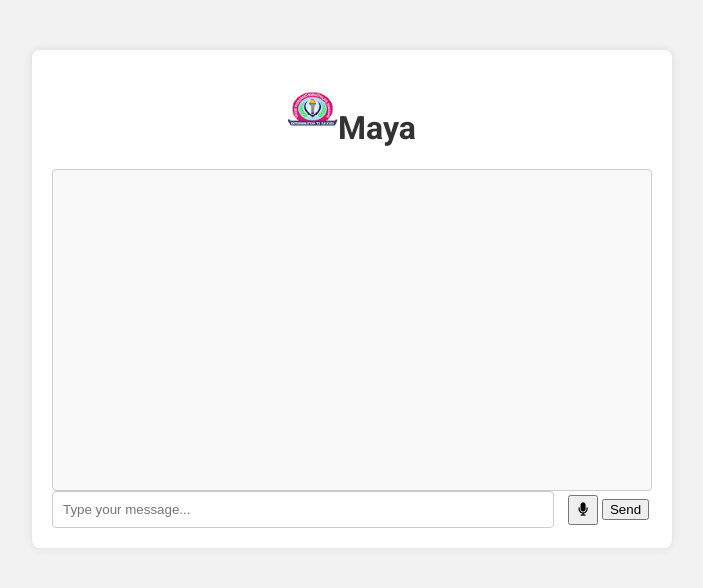
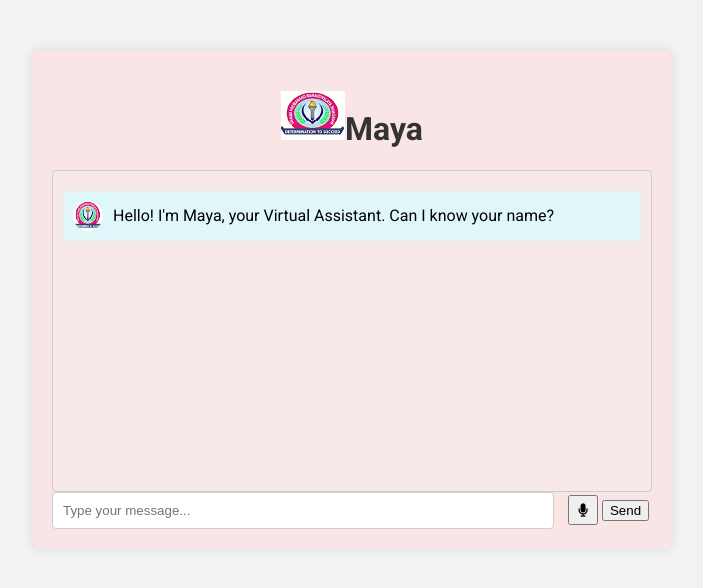
Before and after one commit to vishwas501/chatbot, a Flask app: page / in a window 1280 px wide. Shown: the top 588 px of the page, without its empty margins (288-991 px from the left). Run offline with Flask 3, Linux system fonts and the light colour scheme.

Commit message:
fixing error of showing photo along with username

```diff
--- a/app.py
+++ b/app.py
@@ -15,41 +15,37 @@ def serve_static(filename):
 
 @app.route('/chat', methods=['POST'])
 def chat():
-    global first_interaction  # Access the global variable
+      # Access the global variable
 
     user_input = request.form['user_input']
     username = request.form.get('username', 'User')
 
-    # Check if it's the first interaction
-    if first_interaction == True:
-        bot_response = f"<img src='/static/bot.png' alt='Maya Photo' style='width: 50px; height: 50px; border-radius: 50%;'>" \
-                       f"Maya: Hello! I'm Maya, your virtual assistant. What's your name?"
-        first_interaction = False  # Update the flag
-    else:
-        bot_response = get_bot_response(user_input, username)
 
-    return bot_response
+    bot_response = get_bot_response(user_input, username)
 
+    # Construct bot message with photo, name,
+    bot_message = f"<img src='/static/bot.png' alt='Bot Photo' style='width: 50px; height: 50px; border-radius: 50%;'>"
+    bot_message += f"<strong>Maya:</strong> {bot_response}<br><br>"
+
+    # Construct user message with photo, name, and input
+    user_message = f"<img src='/static/userphoto.png' alt='User Photo' style='width: 50px; height: 50px; border-radius: 50%;'>"
+    user_message += f"<strong>You:</strong> {user_input}<br><br>"
+
+    return bot_message
 
 def get_bot_response(user_input, username):
     user_input = user_input.lower()
 
-    # Construct user message with photo, name, and input
-    user_message = f"<img src='/static/userphoto.png' alt='User Photo' style='width: 50px; height: 50px; border-radius: 50%;'>"
-    user_message += f"<strong>{username}:</strong> {user_input}<br><br>"
-
-    bot_message = ""  # Initialize bot response
+    bot_message = " "  # Initialize bot response
 
     # Bot responses
-    if "hi" in user_input or "hello" in user_input:
-        bot_message += f"<img src='/static/bot.png' alt='Maya Photo' style='width: 50px; height: 50px; border-radius: 50%;'>"
-        bot_message += "Maya: Hello! Nice to meet you. What's your name?"
+    if "hello" in user_input or "hii" in user_input:
+        bot_message += "Hello! Nice to meet you."
     elif username == 'User' and user_input:
         username = user_input.strip()  # Set username based on user input
-        bot_message += f"<img src='/static/maya_photo.png' alt='Maya Photo' style='width: 50px; height: 50px; border-radius: 50%;'>"
-        bot_message += f"Maya: Nice to meet you, {username}! How can I assist you today?"
+        bot_message += f"Nice to meet you, {username}! How can I assist you today?"
     elif "admission" in user_input:
-        bot_message += "Maya: Here's the admission information:<br><br>"
+        bot_message += "Here's the admission information:<br><br>"
         bot_message += "Admission to B.A/B.Sc/B.Com/B.C.A 1st will be on merit basis.<br>"
         bot_message += "Regular admission to B.A./B.Sc./B.Com/B.C.A. 1st/3rd/5th Semester and On-Going Post-Graduate Classes will start from 27.07.2024.<br>"
         bot_message += "Admission to M.Sc. 1st Semester Physics/Chemistry will be on the basis of OCET Conducted by Panjab University, Chandigarh.<br>"
@@ -58,38 +54,38 @@ def get_bot_response(user_input, username):
         bot_message += "For online registration, click <a href='https://www.example.com/online_registration'>here</a>.<br>"
         bot_message += "For more details, refer <a href='https://www.example.com/admission_details'>here</a>."
     elif "apply" in user_input or "how to apply?" in user_input or "how to apply" in user_input:
-        bot_message += "Maya: Students can apply to the college in two ways:<br><br>"
+        bot_message += "Students can apply to the college in two ways:<br><br>"
         bot_message += "1. Online Application: Students can apply online through the college's official website. You can find the online application form <a href='https://www.example.com/apply_online'>here</a>.<br>"
         bot_message += "2. Visit College: Alternatively, students can visit the college office in person and submit their application.<br>"
         bot_message += "Address: SPN College, Railway Road, Mukerian, Punjab 144211, India"
     elif "history" in user_input or "college history" in user_input or "college records" in user_input:
-        bot_message += "Maya: The college derives its name from SWAMI PREMANAND, a saint and philosopher of the modern times.<br>"
+        bot_message += "The college derives its name from SWAMI PREMANAND, a saint and philosopher of the modern times.<br>"
         bot_message += "He was a great force in pioneering the religious sentiments in the second and third quarter of the past century.<br>"
         bot_message += "The essential spirit of Swamiji’s message lays emphasis upon the need for abolishing ignorance and dogmatic beliefs, which had for centuries crippled the human mind.<br>"
         bot_message += "It was thought appropriate by the people of the area to raise an educational institution in the memory of this enlightened son of God who met with a fatal accident on 23rd April, 1965 at Mukerian."
         bot_message += "You can find more about the college's history on the <a href='https://spncollegemukerian.com/college-history/'style='color: purple;' target='_blank'>college history page</a>."
     elif "about college" in user_input or "college" in user_input or "about us" in user_input:
-        bot_message += "Maya: Swami Premanand Mahavidyalaya is a multifaculty postgraduate institution affiliated with Panjab University. It offers a variety of programs, including science, commerce, and arts. The college was founded in 1972 and has since grown to include over 1500 students."
+        bot_message += "Swami Premanand Mahavidyalaya is a multifaculty postgraduate institution affiliated with Panjab University. It offers a variety of programs, including science, commerce, and arts. The college was founded in 1972 and has since grown to include over 1500 students."
         bot_message += "For more information, you can refer to <a href='https://spncollegemukerian.com/'target='_blank'>College Website</a>."
     elif "contact" in user_input or "contact us" in user_input:
-        bot_message += "Maya: You can contact us via the following methods:<br>"
+        bot_message += "You can contact us via the following methods:<br>"
         bot_message += "<strong>Email:</strong> principalspn.mex@gmail.com<br>"
         bot_message += "<strong>Phone:</strong> 01883-244070<br>"
         bot_message += "<strong>Address:</strong> SPN College, Railway Road, Mukerian, Punjab 144211, India"
     elif "scholarships" in user_input:
-        bot_message += "Maya: We offer various scholarships based on academic achievement, financial need, leadership qualities, and other criteria. You can find detailed information about available scholarships on our website's financial aid page."
+        bot_message += "We offer various scholarships based on academic achievement, financial need, leadership qualities, and other criteria. You can find detailed information about available scholarships on our website's financial aid page."
     elif "course" in user_input:
-        bot_message += "Maya: We offer various courses and degree programs, including undergraduate and postgraduate options."
+        bot_message += "We offer various courses and degree programs, including undergraduate and postgraduate options."
     elif "housing" in user_input:
-        bot_message += "Maya: We offer on-campus housing options for both domestic and international students. International students can apply for housing through our international student services office. Our on-campus housing includes dormitories, apartments, and family housing options."
+        bot_message += "We offer on-campus housing options for both domestic and international students. International students can apply for housing through our international student services office. Our on-campus housing includes dormitories, apartments, and family housing options."
     elif "campus tour" in user_input:
-        bot_message += "Maya: You can schedule a campus tour through our website's admissions page. We offer both group tours and individual tours led by student guides. You can select a date and time that works for you and register for the tour online."
+        bot_message += "You can schedule a campus tour through our website's admissions page. We offer both group tours and individual tours led by student guides. You can select a date and time that works for you and register for the tour online."
     elif "thank you" in user_input or "thanks" in user_input:
-        bot_message += "Maya: You're welcome! If you have any more questions, feel free to ask."
+        bot_message += "You're welcome! If you have any more questions, feel free to ask."
     else:
-        bot_message += "Maya: I'm sorry, I didn't understand that. Can you please rephrase or ask a different question?"
+        bot_message += "I'm sorry, I didn't understand that. Can you please rephrase or ask a different question?"
 
-    return user_message + bot_message
+    return bot_message
 
 if __name__ == '__main__':
     app.run(debug=True)
--- a/templates/index.html
+++ b/templates/index.html
@@ -6,7 +6,7 @@
     <link rel="stylesheet" href="https://cdnjs.cloudflare.com/ajax/libs/font-awesome/5.15.4/css/all.min.css" crossorigin="anonymous" />
     <link href="https://fonts.googleapis.com/css2?family=Roboto:wght@400;700&display=swap" rel="stylesheet">
     <link rel="icon" href="/static/bot.png" type="image/x-icon">
-   <title>Scholar Bot</title>
+    <title>Scholar Bot</title>
     <style>
         body {
             font-family: 'Roboto', sans-serif;
@@ -18,7 +18,7 @@
             max-width: 600px;
             margin: 50px auto;
             padding: 20px;
-            background-color: #fff;
+            background-color: #f9e5e5;
             border-radius: 8px;
             box-shadow: 0 0 10px rgba(0, 0, 0, 0.1);
         }
@@ -32,7 +32,7 @@
             padding: 10px;
             border: 1px solid #ccc;
             border-radius: 4px;
-            background-color: #f9f9f9;
+            background-color: #f8e9e9;
         }
         #user-input {
             width: calc(100% - 120px); /* Adjusted width to accommodate mic button */
@@ -52,36 +52,37 @@
             height: 30px;
         }
         .message {
+            display: flex;
             margin: 10px 0;
             padding: 10px;
             border-radius: 4px;
             background-color: #e0f7fa;
         }
         .bot-message {
-            text-align: left;
+            align-items: center;
         }
         .user-message {
-            text-align: right;
+            align-items: center;
+            justify-content: flex-end;
         }
-        .bot-photo {
-            width: 20px;
-            height: 20px;
+        .photo {
+            width: 30px;
+            height: 30px;
             border-radius: 50%;
             margin-right: 10px;
         }
-        #header-image {
-            width: 50px; /* Adjust the width of the image */
-            height: auto; /* Maintain aspect ratio */
-            margin-bottom: 10px; /* Add some space below the image */
-        }
-
     </style>
 </head>
 <body>
     <div id="container">
         <h1> <img id="header-image" src="/static/bot.png" alt="Header Image">Maya</h1>
 
-        <div id="chat-box"></div>
+        <div id="chat-box">
+            <div class="bot-message message">
+                <img src="/static/bot.png" alt="Maya Photo" class="photo">
+                <div>Hello! I'm Maya, your Virtual Assistant. Can I know your name?</div>
+            </div>
+        </div>
         <div>
             <input type="text" id="user-input" placeholder="Type your message..." onkeydown="handleKeyDown(event)">
             <button id="mic-btn" class="mic-inactive"><i class="fa fa-microphone" aria-hidden="true"></i></button>
@@ -132,15 +133,17 @@
 
         function sendMessage() {
             var user_input = document.getElementById("user-input").value;
-            var username = "{{ username }}";  // Replace "{{ username }}" with actual username variable
-            document.getElementById("chat-box").innerHTML += '<div class="user-message message">' + user_input + '</div>';
+            document.getElementById("chat-box").innerHTML += `
+                <div class="user-message message">
+                    <img src="/static/userphoto.png" alt="User Photo" class="photo">
+                    <div>You: ${user_input}</div>
+                </div>`;
             document.getElementById("user-input").value = "";
 
             fetch("/chat", {
                 method: "POST",
                 body: new URLSearchParams({
                     "user_input": user_input,
-                    "username": username
                 }),
                 headers: {
                     "Content-Type": "application/x-www-form-urlencoded"
```
